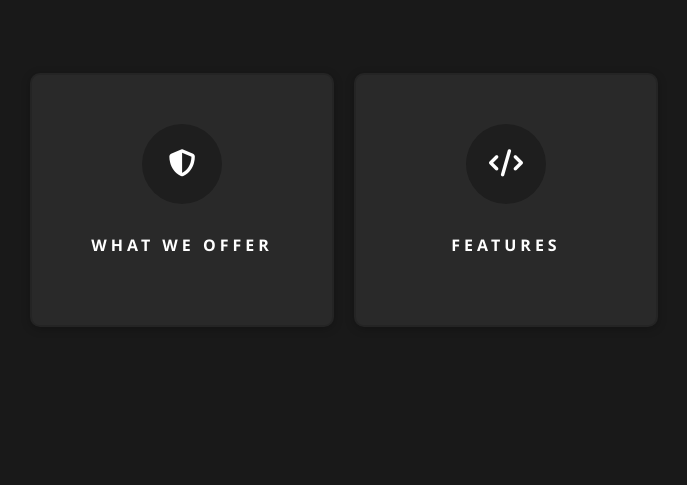
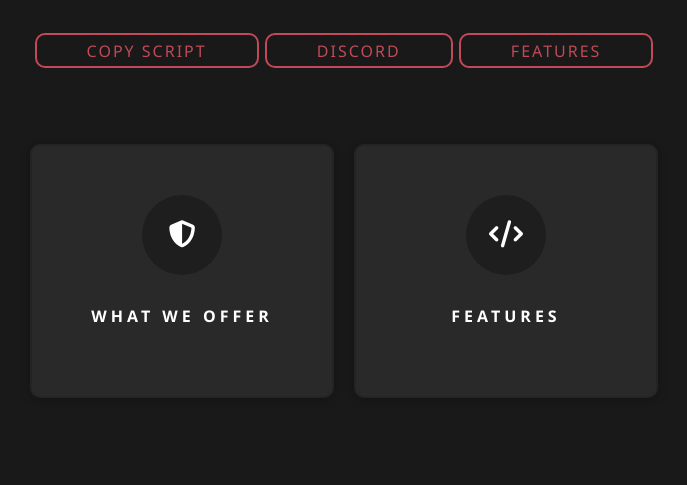
Before and after one commit to Triple-Zs/Triple-Zs.github.io, a plain HTML site: page index.html in a window 1280 px wide. Shown: the part 315-800 px from the top of the page, without its empty margins (296-983 px from the left). Drawn offline with Linux system fonts and the light colour scheme; some packages are replaced by stand-ins of ours; a script that the page names is missing.

Commit message:
Update main.css

```diff
--- a/Styles/main.css
+++ b/Styles/main.css
@@ -1,10 +1,10 @@
 body {
-    font-family: 'Segoe UI';
+	font-family: "Segoe UI";
 	color: #FFF;
 }
 
 button {
-	font-family: 'Segoe UI';
+	font-family: "Segoe UI";
 	color: #FFF;
 	background-color: rgba(0, 0, 0, 0);
 	border-color: rgba(0, 0, 0, 0);
@@ -22,6 +22,7 @@ button {
 	align-items: flex-end;
 	transition: all 0.2s ease;
 }
+
 .about .bg_links {
 	width: 40px;
 	height: 40px;
@@ -34,6 +35,7 @@ button {
 	backdrop-filter: blur(5px);
 	position: absolute;
 }
+
 .about .logo {
 	width: 40px;
 	height: 40px;
@@ -47,11 +49,13 @@ button {
 	bottom: 0;
 	right: 0;
 }
+
 .about .social {
 	opacity: 0;
 	right: 0;
 	bottom: 0;
 }
+
 .about .social .icon {
 	width: 100%;
 	height: 100%;
@@ -64,70 +68,89 @@ button {
 	opacity: 0;
 	border-radius: 100%;
 }
+
 .about .social.portfolio {
 	transition: all 0.8s ease;
 }
+
 .about .social.portfolio .icon {
 	background-image: url(https://rafaelalucas91.github.io/assets/codepen/link.svg);
 }
+
 .about .social.dribbble {
 	transition: all 0.3s ease;
 }
+
 .about .social.dribbble .icon {
 	background-image: url(https://rafaelalucas91.github.io/assets/codepen/dribbble.svg);
 }
+
 .about .social.linkedin {
 	transition: all 0.8s ease;
 }
+
 .about .social.linkedin .icon {
 	background-image: url(https://rafaelalucas91.github.io/assets/codepen/linkedin.svg);
 }
+
 .about:hover {
 	width: 105px;
 	height: 105px;
 	transition: all 0.6s cubic-bezier(0.64, 0.01, 0.07, 1.65);
 }
+
 .about:hover .logo {
 	opacity: 1;
 	transition: all 0.6s ease;
 }
+
 .about:hover .social {
 	opacity: 1;
 }
+
 .about:hover .social .icon {
 	opacity: 0.9;
 }
+
 .about:hover .social:hover {
 	background-size: 28px;
 }
+
 .about:hover .social:hover .icon {
 	background-size: 65%;
 	opacity: 1;
 }
+
 .about:hover .social.portfolio {
 	right: 0;
 	bottom: calc(100% - 40px);
 	transition: all 0.3s 0s cubic-bezier(0.64, 0.01, 0.07, 1.65);
 }
+
 .about:hover .social.portfolio .icon:hover {
 	background-color: #698fb7;
 }
+
 .about:hover .social.dribbble {
 	bottom: 45%;
 	right: 45%;
 	transition: all 0.3s 0.15s cubic-bezier(0.64, 0.01, 0.07, 1.65);
 }
+
 .about:hover .social.dribbble .icon:hover {
 	background-color: #ea4c89;
 }
+
 .about:hover .social.linkedin {
 	bottom: 0;
 	right: calc(100% - 40px);
 	transition: all 0.3s 0.25s cubic-bezier(0.64, 0.01, 0.07, 1.65);
 }
+
 .about:hover .social.linkedin .icon:hover {
 	background-color: #0077b5;
 }
+
 .wrapper {
 	width: 100vw;
 	margin: 0 auto;
@@ -139,11 +162,13 @@ button {
 	position: relative;
 	transition: all 0.3s ease;
 }
+
 @media screen and (max-width: 767px) {
 	.wrapper {
 		height: 700px;
 	}
 }
+
 .content {
 	max-width: 1024px;
 	width: 100%;
@@ -153,12 +178,23 @@ button {
 	justify-content: center;
 	align-items: center;
 }
+.content2 {
+	max-width: 1024px;
+	width: 625px;
+
+	margin: 0 auto;
+	display: flex;
+	justify-content: center;
+	align-items: center;
+}
+
 @media screen and (max-width: 767px) {
 	.content {
 		padding-top: 300px;
 		flex-direction: column;
 	}
 }
+
 .card {
 	width: 100%;
 	max-width: 300px;
@@ -179,6 +215,7 @@ button {
 	cursor: pointer;
 	transition: all 0.3s ease;
 }
+
 .icon {
 	margin: 0 auto;
 	width: 100%;
@@ -194,18 +231,23 @@ button {
 	background-position: 0px;
 	background-size: 200px;
 }
+
 .material-icons.md-18 {
 	font-size: 18px;
 }
+
 .material-icons.md-24 {
 	font-size: 24px;
 }
+
 .material-icons.md-36 {
 	font-size: 36px;
 }
+
 .material-icons.md-48 {
 	font-size: 48px;
 }
+
 .card .title {
 	width: 100%;
 	margin: 0;
@@ -216,6 +258,7 @@ button {
 	text-transform: uppercase;
 	letter-spacing: 4px;
 }
+
 .card .text {
 	width: 80%;
 	margin: 0 auto;
@@ -229,21 +272,26 @@ button {
 	max-height: 0;
 	transition: all 0.3s ease;
 }
+
 .card:hover {
 	height: 270px;
 }
+
 .card:hover .info {
 	height: 90%;
 }
+
 .card:hover .text {
 	transition: all 0.3s ease;
 	opacity: 1;
 	max-height: 40px;
 }
+
 .card:hover .icon {
 	background-position: -120px;
 	transition: all 0.3s ease;
 }
+
 .card:hover .icon i {
 	background: linear-gradient(90deg, #FF7E7E, #FF4848);
 	-webkit-background-clip: text;
@@ -252,21 +300,51 @@ button {
 	transition: all 0.3s ease;
 }
 
+button {
+	background: 0 0;
+	border-radius: 10px;
+	cursor: pointer;
+	display: block;
+	height: 35px;
+	line-height: 0px;
+	padding: 0 50px 0 50px;
+	position: relative;
+	transition: all .3s;
+	border: 2px solid #c14958;
+	font-size: 1em;
+	letter-spacing: 2px;
+	text-transform: uppercase;
+	z-index: 0;
+	margin: 60px auto 0 auto;
+	color: #c14958;
+	font-family: "Segoe UI";
+	overflow: hidden;
 
+}
 
+button:hover {
+	color: #FFF;
+}
 
+button::before {
+	content: "";
+	height: 100%;
+	width: 100%;
+	background: #c14958;
+	position: absolute;
+	top: 0;
+	right: 0;
+	transition: all .3s;
+	z-index: -1;
+}
 
+button.fade::before {
+	opacity: 0;
+}
 
-
-
-
-
-
-
-
-
-
-
+button.fade:hover::before {
+	opacity: 1;
+}
 
 code[class*="language-"],
 pre[class*="language-"] {
@@ -299,13 +377,13 @@ pre[class*="language-"] {
 	overflow: auto;
 }
 
-:not(pre) > code[class*="language-"],
+:not(pre)>code[class*="language-"],
 pre[class*="language-"] {
 	background: #2d2d2d;
 }
 
 /* Inline code */
-:not(pre) > code[class*="language-"] {
+:not(pre)>code[class*="language-"] {
 	padding: .5em;
 	border-radius: .3em;
 	white-space: normal;
@@ -373,6 +451,7 @@ pre[class*="language-"] {
 .token.bold {
 	font-weight: bold;
 }
+
 .token.italic {
 	font-style: italic;
 }
@@ -395,10 +474,11 @@ pre[data-line] {
 	left: 0;
 	right: 0;
 	padding: inherit 0;
-	margin-top: 1em; /* Same as .prism’s padding-top */
+	margin-top: 1em;
+	/* Same as .prism’s padding-top */
 
-	background: hsla(24, 20%, 50%,.08);
-	background: linear-gradient(to right, hsla(24, 20%, 50%,.1) 70%, hsla(24, 20%, 50%,0));
+	background: hsla(24, 20%, 50%, .08);
+	background: linear-gradient(to right, hsla(24, 20%, 50%, .1) 70%, hsla(24, 20%, 50%, 0));
 
 	pointer-events: none;
 
@@ -414,7 +494,7 @@ pre[data-line] {
 	left: .6em;
 	min-width: 1em;
 	padding: 0 .5em;
-		background-color: hsla(24, 20%, 50%,.4);
+	background-color: hsla(24, 20%, 50%, .4);
 	color: hsl(24, 20%, 95%);
 	font: bold 65%/1.5 sans-serif;
 	text-align: center;
@@ -441,7 +521,7 @@ pre[class*="language-"].line-numbers {
 	counter-reset: linenumber;
 }
 
-pre[class*="language-"].line-numbers > code {
+pre[class*="language-"].line-numbers>code {
 	position: relative;
 	white-space: inherit;
 }
@@ -452,7 +532,8 @@ pre[class*="language-"].line-numbers > code {
 	top: 0;
 	font-size: 100%;
 	left: -3.8em;
-	width: 3em; /* works for line-numbers below 1000 lines */
+	width: 3em;
+	/* works for line-numbers below 1000 lines */
 	letter-spacing: -1px;
 	border-right: 1px solid #999;
 
@@ -463,13 +544,13 @@ pre[class*="language-"].line-numbers > code {
 
 }
 
-	.line-numbers-rows > span {
+.line-numbers-rows>span {
 	pointer-events: none;
 	display: block;
 	counter-increment: linenumber;
 }
 
-		.line-numbers-rows > span:before {
+.line-numbers-rows>span:before {
 	content: counter(linenumber);
 	color: #999;
 	display: block;
@@ -491,7 +572,7 @@ div.code-toolbar {
 	position: relative;
 }
 
-div.code-toolbar > .toolbar {
+div.code-toolbar>.toolbar {
 	position: absolute;
 	top: .3em;
 	right: .2em;
@@ -499,25 +580,25 @@ div.code-toolbar > .toolbar {
 	opacity: 0;
 }
 
-div.code-toolbar:hover > .toolbar {
+div.code-toolbar:hover>.toolbar {
 	opacity: 1;
 }
 
 /* Separate line b/c rules are thrown out if selector is invalid.
-   IE11 and old Edge versions don't support :focus-within. */
-div.code-toolbar:focus-within > .toolbar {
+   IE11 and old Edge versions don"t support :focus-within. */
+div.code-toolbar:focus-within>.toolbar {
 	opacity: 1;
 }
 
-div.code-toolbar > .toolbar .toolbar-item {
+div.code-toolbar>.toolbar .toolbar-item {
 	display: inline-block;
 }
 
-div.code-toolbar > .toolbar a {
+div.code-toolbar>.toolbar a {
 	cursor: pointer;
 }
 
-div.code-toolbar > .toolbar button {
+div.code-toolbar>.toolbar button {
 	background: none;
 	border: 0;
 	color: inherit;
@@ -525,29 +606,30 @@ div.code-toolbar > .toolbar button {
 	line-height: normal;
 	overflow: visible;
 	padding: 0;
-	-webkit-user-select: none; /* for button */
+	-webkit-user-select: none;
+	/* for button */
 	-moz-user-select: none;
 	-ms-user-select: none;
 }
 
-div.code-toolbar > .toolbar a,
-div.code-toolbar > .toolbar button,
-div.code-toolbar > .toolbar span {
+div.code-toolbar>.toolbar a,
+div.code-toolbar>.toolbar button,
+div.code-toolbar>.toolbar span {
 	color: #bbb;
 	font-size: .8em;
 	padding: 0 .5em;
 	background: #f5f2f0;
 	background: rgba(224, 224, 224, 0.2);
-	box-shadow: 0 2px 0 0 rgba(0,0,0,0.2);
+	box-shadow: 0 2px 0 0 rgba(0, 0, 0, 0.2);
 	border-radius: .5em;
 }
 
-div.code-toolbar > .toolbar a:hover,
-div.code-toolbar > .toolbar a:focus,
-div.code-toolbar > .toolbar button:hover,
-div.code-toolbar > .toolbar button:focus,
-div.code-toolbar > .toolbar span:hover,
-div.code-toolbar > .toolbar span:focus {
+div.code-toolbar>.toolbar a:hover,
+div.code-toolbar>.toolbar a:focus,
+div.code-toolbar>.toolbar button:hover,
+div.code-toolbar>.toolbar button:focus,
+div.code-toolbar>.toolbar span:hover,
+div.code-toolbar>.toolbar span:focus {
 	color: inherit;
 	text-decoration: none;
 }
@@ -563,18 +645,21 @@ div.code-toolbar > .toolbar span:focus {
 	color: #E50;
 	opacity: 1;
 }
+
 .rainbow-braces .token.punctuation.brace-level-2,
 .rainbow-braces .token.punctuation.brace-level-6,
 .rainbow-braces .token.punctuation.brace-level-10 {
 	color: #0B3;
 	opacity: 1;
 }
+
 .rainbow-braces .token.punctuation.brace-level-3,
 .rainbow-braces .token.punctuation.brace-level-7,
 .rainbow-braces .token.punctuation.brace-level-11 {
 	color: #26F;
 	opacity: 1;
 }
+
 .rainbow-braces .token.punctuation.brace-level-4,
 .rainbow-braces .token.punctuation.brace-level-8,
 .rainbow-braces .token.punctuation.brace-level-12 {
```
Lines whose indentation alone changed are shown as unchanged.
